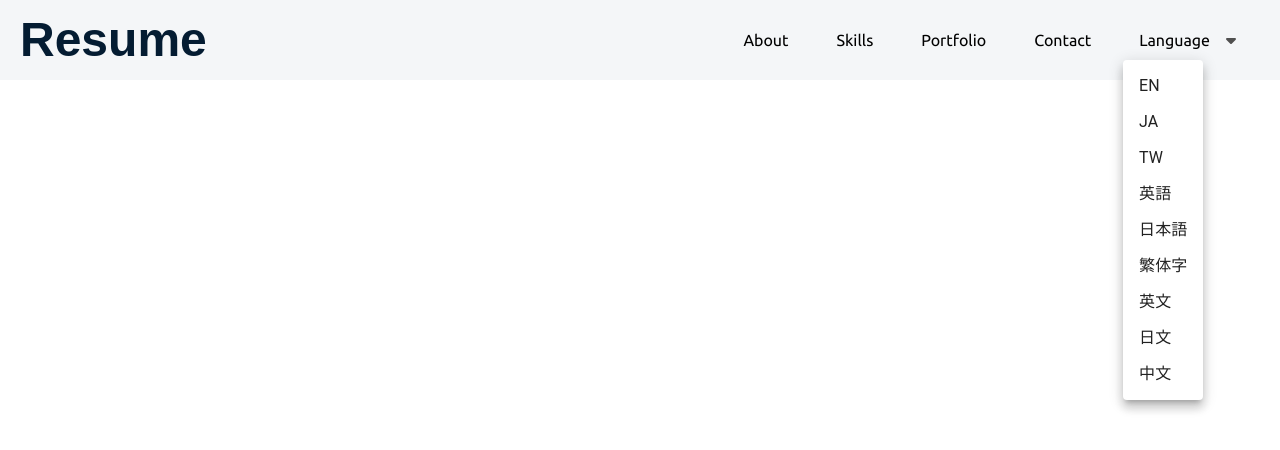
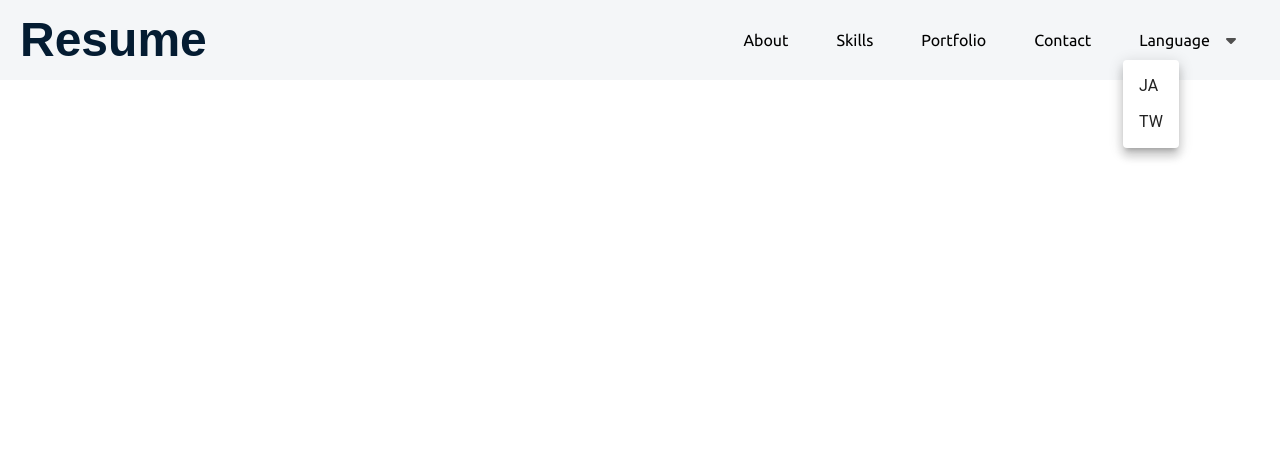
Before and after one commit to AubreyLin0/personal-cv, a React (Vite) app: page / in a window 1280 px wide. Both pictures are taken after a click on the button "Language". Shown: the top 450 px of the page. Built offline with nearby package versions, Linux system fonts and the light colour scheme; a web font is replaced by a local one.

Commit message:
add change language function

```diff
--- a/src/componets/Navbar.tsx
+++ b/src/componets/Navbar.tsx
@@ -1,24 +1,29 @@
-import {
-  List,
-  ListItemButton,
-  ListItemIcon,
-  Menu,
-  MenuItem,
-} from "@mui/material";
-import { LANGUAGES_LIST, LINKS } from "../constants";
-import { SyntheticEvent, useState } from "react";
+import { List, ListItemButton, Menu, MenuItem } from "@mui/material";
+import { LANGUAGES_LIST, LINKS, MENU_TITLE } from "../constants";
+import { SyntheticEvent, useContext, useState } from "react";
 import { FontAwesomeIcon } from "@fortawesome/react-fontawesome";
 import { faCaretDown } from "@fortawesome/free-solid-svg-icons/faCaretDown";
+import ContentLanguage from "../store";
+import { Languages } from "../types";
 
 const Navbar = () => {
   const [anchorEl, setAnchorEl] = useState<null | Element>(null);
+  const { language, updateLanguage } = useContext(ContentLanguage);
   const isOpen = Boolean(anchorEl);
+
   const handleClick = (event: SyntheticEvent) => {
     setAnchorEl(event.currentTarget);
   };
+
   const handleClose = () => {
     setAnchorEl(null);
   };
+
+  const handleChangeLan = (key: Languages) => () => {
+    updateLanguage(key);
+    handleClose();
+  };
+
   const scrollToTop = () => {
     window.scrollTo({
       top: 0,
@@ -40,7 +45,7 @@ const Navbar = () => {
               key={index}
               sx={{ borderRadius: "5px", margin: "0 8px" }}
             >
-              {link.EN}
+              {link[language]}
             </ListItemButton>
           );
         })}
@@ -48,21 +53,25 @@ const Navbar = () => {
           sx={{ borderRadius: "5px", margin: "0 8px" }}
           onClick={handleClick}
         >
-          Language
+          {MENU_TITLE[language]}
           <FontAwesomeIcon
             icon={faCaretDown}
             className="ml-4 text-base-black"
           />
         </ListItemButton>
         <Menu anchorEl={anchorEl} open={isOpen} onClose={handleClose}>
-          {Object.values(LANGUAGES_LIST).map((value) => {
-            if (Array.isArray(value)) {
-              return value.map((text) => {
-                return (
-                  <MenuItem onClick={handleClose} key={text}>
-                    {text}
-                  </MenuItem>
-                );
+          {Object.entries(LANGUAGES_LIST).map(([languageKey, list]) => {
+            if (language === languageKey) {
+              return Object.entries(list).map(([key, text]) => {
+                if (language !== key)
+                  return (
+                    <MenuItem
+                      onClick={handleChangeLan(key as Languages)}
+                      key={key}
+                    >
+                      {text}
+                    </MenuItem>
+                  );
               });
             }
           })}
--- a/src/constants/index.ts
+++ b/src/constants/index.ts
@@ -1,4 +1,4 @@
-import { LanguagesList } from "../types";
+import { Languages, LanguagesList, NestedLanguagesList } from "../types";
 
 export const LINKS: LanguagesList[] = [
   {
@@ -21,15 +21,28 @@ export const LINKS: LanguagesList[] = [
     JA: "連絡先",
     TW: "聯絡我",
   },
-  //   {
-  //     EN: "Language",
-  //     JA: "言語",
-  //     TW: "語言",
-  //   },
 ];
 
-export const LANGUAGES_LIST: LanguagesList = {
-  EN: ["EN", "JA", "TW"],
-  JA: ["英語", "日本語", "繁体字"],
-  TW: ["英文", "日文", "中文"],
+export const MENU_TITLE = {
+  EN: "Language",
+  JA: "言語",
+  TW: "語言",
 };
+
+export const LANGUAGES_LIST: NestedLanguagesList = {
+  EN: {
+    EN: "EN",
+    JA: "JA",
+    TW: "TW",
+  },
+  JA: {
+    EN: "英語",
+    JA: "日本語",
+    TW: "繁体字",
+  },
+  TW: {
+    EN: "英文",
+    JA: "日文",
+    TW: "中文",
+  },
+};
--- a/src/types/index.ts
+++ b/src/types/index.ts
@@ -1,5 +1,9 @@
 export type Languages = "EN" | "JA" | "TW";
 
 export type LanguagesList = {
-  [key in Languages]: string | string[];
+  [key in Languages]: string;
 };
+
+export type NestedLanguagesList = {
+  [key in Languages]: { [key in Languages]: string };
+};
```
